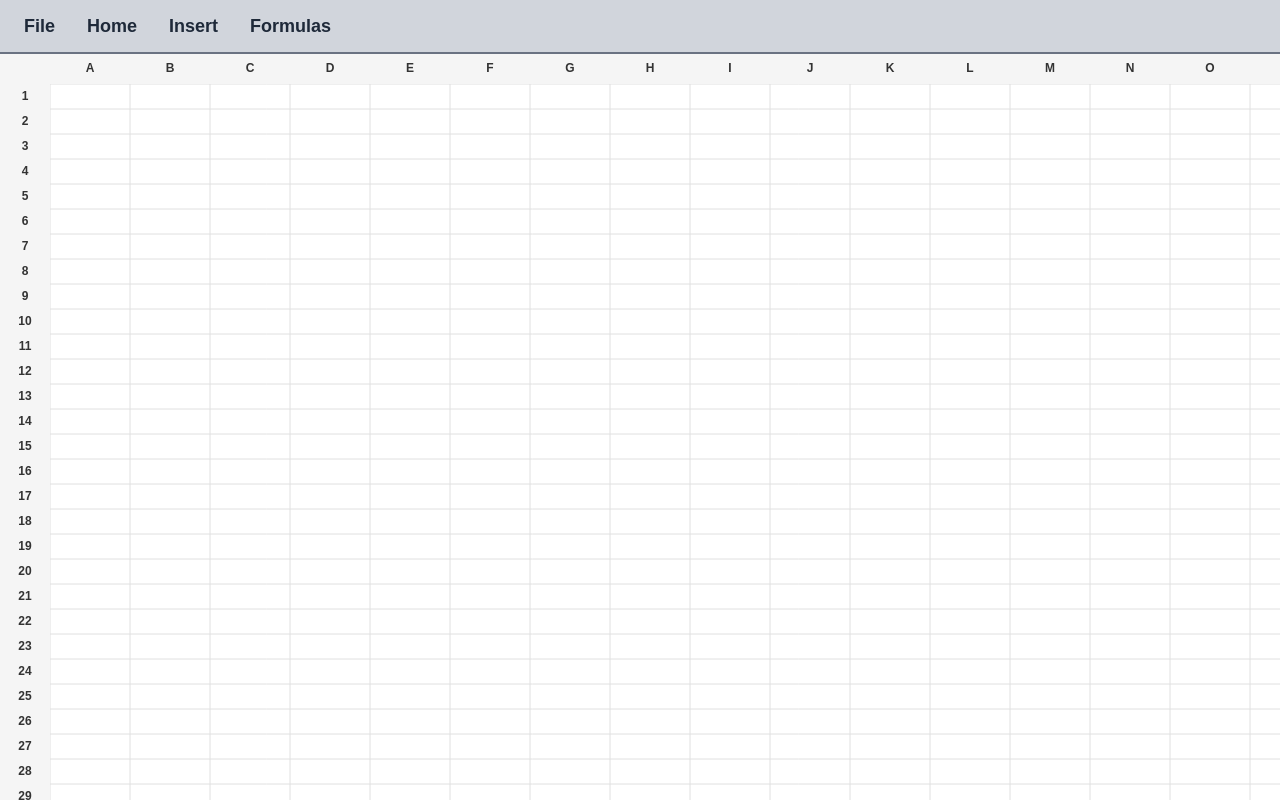
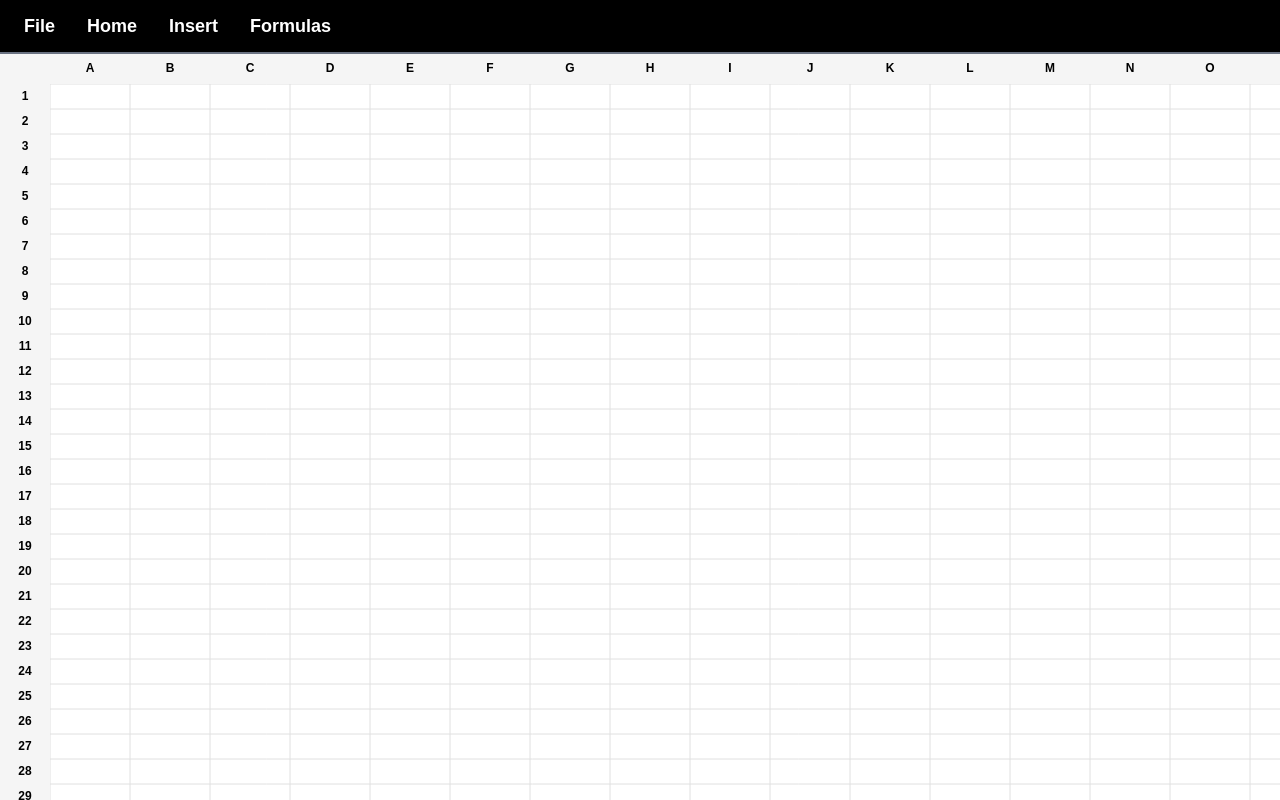
Before and after one commit to ChrissieFrankie/MACROHARDRibbonMaster, a Next.js app: page / in a window 1280 px wide. Both pictures are taken after a click on the button "EXCEL". Shown: the top 800 px of the page. Built offline with nearby package versions, Linux system fonts and the light colour scheme.

Commit message:
update workbook component: change header background to black and text color to white

```diff
--- a/src/components/Workbook/workbook.tsx
+++ b/src/components/Workbook/workbook.tsx
@@ -55,7 +55,7 @@ export default function Workbook() {
     ctx.fillRect(0, 0, headerWidth, canvas.height); // Row numbers column
 
     // Column letters (A, B, ..., Z)
-    ctx.fillStyle = '#333333';
+    ctx.fillStyle = '#000000';
     ctx.font = 'bold 12px Arial';
     ctx.textAlign = 'center';
     ctx.textBaseline = 'middle';
@@ -76,11 +76,11 @@ export default function Workbook() {
   return (
     <div className="min-h-screen bg-gray-200 flex flex-col overflow-hidden">
       {/* Simple Ribbon Placeholder – expand this into your custom MACROHARD Ribbon later */}
-      <div className="bg-gray-300 border-b-2 border-gray-500 px-6 py-3 flex items-center gap-8">
-      <span className="font-bold text-lg text-gray-800">File</span>
-        <span className="font-bold text-lg text-gray-800">Home</span>
-        <span className="font-bold text-lg text-gray-800">Insert</span>
-        <span className="font-bold text-lg text-gray-800">Formulas</span>
+      <div className="bg-black border-b-2 border-gray-500 px-6 py-3 flex items-center gap-8">
+      <span className="font-bold text-lg text-white">File</span>
+        <span className="font-bold text-lg text-white">Home</span>
+        <span className="font-bold text-lg text-white">Insert</span>
+        <span className="font-bold text-lg text-white">Formulas</span>
         {/* Add macro buttons here */}
       </div>
 
```
